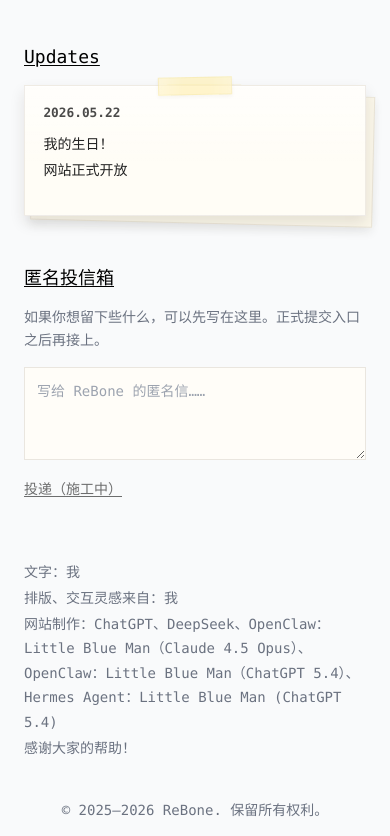
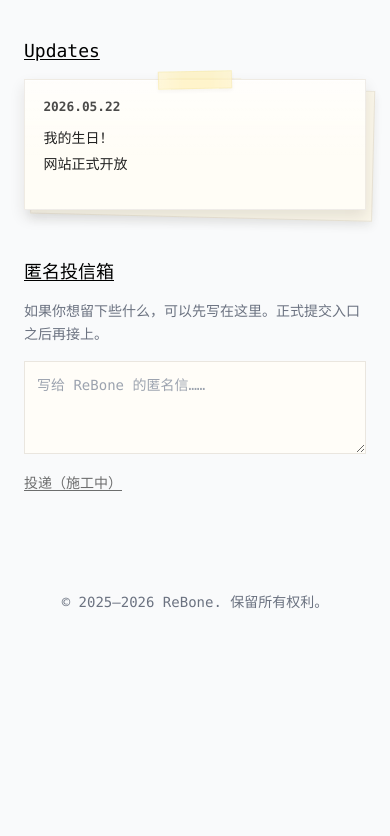
Before and after one commit to ReBone0522/ReBone-s-personal-website, a website: page index.html in a window 390 px wide. Shown: the part 610-1446 px from the top of the page. After the commit the page ends 1238 px from the top, so only its background shows below. Drawn offline with Linux system fonts and the light colour scheme.

Commit message:
Stack homepage layout and remove credits

```diff
--- a/content/zh/home.json
+++ b/content/zh/home.json
@@ -28,12 +28,7 @@
     }
   ],
   "updates_label": "Updates",
-  "credits": [
-    "文字：我",
-    "排版、交互灵感来自：我",
-    "网站制作：ChatGPT、DeepSeek、OpenClaw：Little Blue Man（Claude 4.5 Opus）、OpenClaw：Little Blue Man（ChatGPT 5.4）、Hermes Agent：Little Blue Man (ChatGPT 5.4)",
-    "感谢大家的帮助！"
-  ],
+  "credits": [],
   "inbox_title": "匿名投信箱",
   "inbox_intro": "如果你想留下些什么，可以先写在这里。正式提交入口之后再接上。",
   "inbox_placeholder": "写给 ReBone 的匿名信……",
--- a/index.html
+++ b/index.html
@@ -22,18 +22,15 @@
     <script src="assets/js/site-content.js?v=20260519" defer></script>
     <style>
         .home-shell {
-            max-width: 64rem;
+            max-width: 40rem;
             margin: 2.5rem auto 0;
             padding: 0 1rem 3.5rem;
-            display: grid;
-            grid-template-columns: minmax(0, 32rem) 18rem;
-            column-gap: clamp(3.5rem, 7vw, 6.5rem);
-            align-items: start;
         }
 
         .home-side {
             font-family: inherit;
             color: #171717;
+            margin-top: 2.875rem;
         }
 
         .notice-title {
@@ -227,16 +224,13 @@
             margin: 0.1rem 0;
         }
 
+        .site-credits:empty {
+            display: none;
+        }
+
         @media (max-width: 860px) {
             .home-shell {
-                display: block;
-                max-width: 35rem;
-                margin-top: 2.875rem;
                 padding-inline: 1.5rem;
-            }
-
-            .home-side {
-                margin-top: 2.875rem;
             }
 
             .paper-note {
```
Also changed, not shown: content/en/home.json (+1 -6 lines), content/home.json (+1 -6 lines).
